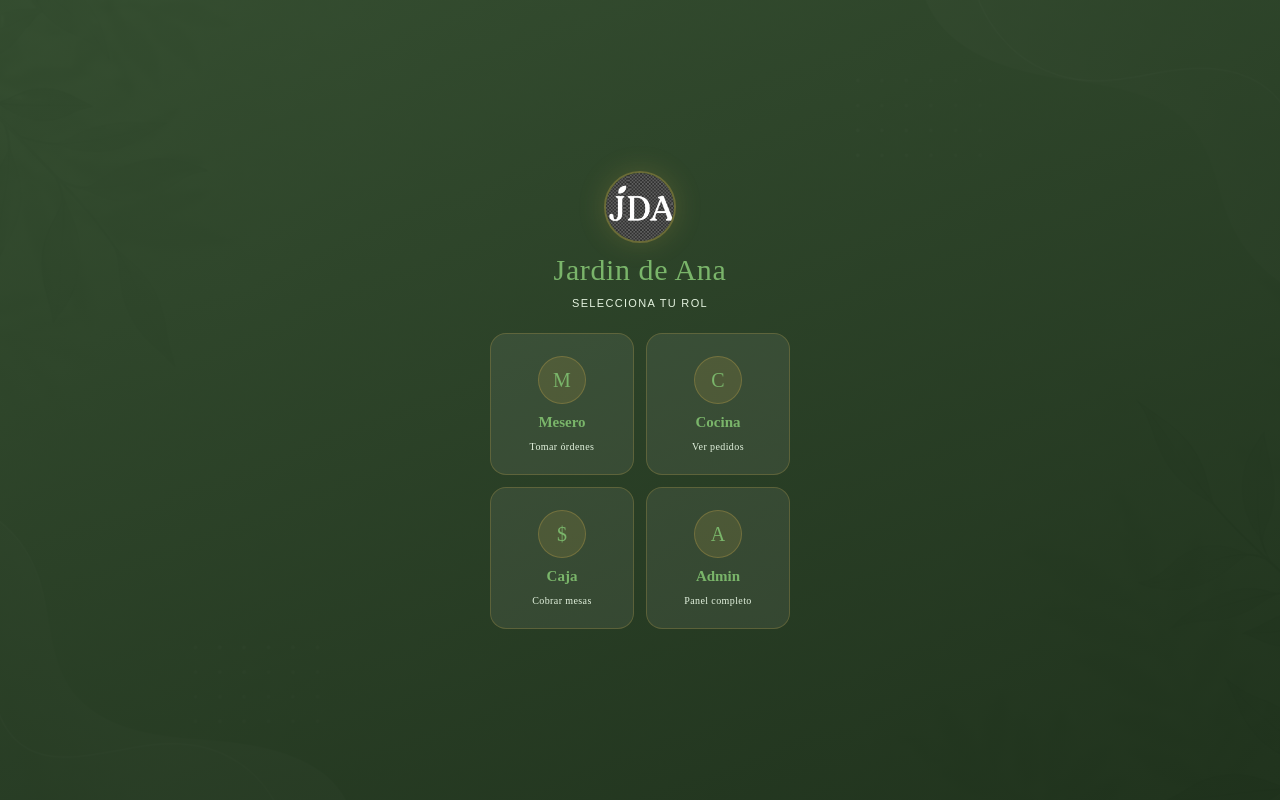
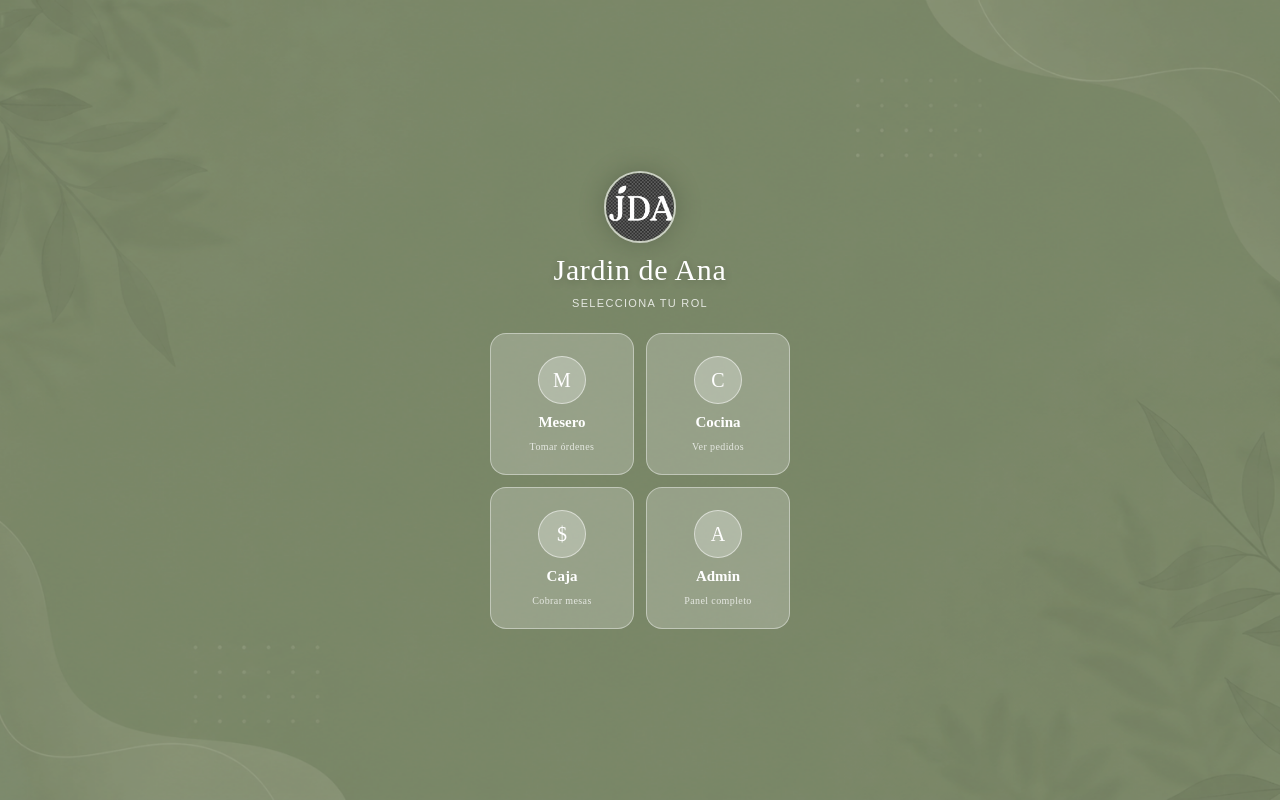
Before and after one commit to ejda2026/jardin-de-ana-pos, a plain HTML site: page index.html in a window 1280 px wide. Drawn offline with nearby package versions, Linux system fonts and the light colour scheme; no server answers.

Commit message:
feat: login con fondo visible, overlay minimo, cards glassmorphism blanco

```diff
--- a/index.html
+++ b/index.html
@@ -166,23 +166,23 @@ button:active,.mitem:active,.mbtn:active,.ctab:active,.vnbtn:active,.tkbtn:activ
 .lrole-card{
   display:flex;flex-direction:column;align-items:center;justify-content:center;gap:10px;
   padding:22px 16px;cursor:pointer;border-radius:16px;
-  background:rgba(255,255,255,.07);border:1.5px solid rgba(201,168,76,.25);
+  background:rgba(255,255,255,.22);border:1.5px solid rgba(255,255,255,.4);
   transition:background .2s,border-color .2s,transform .15s;
-  color:var(--gold2);font-family:'Fraunces',serif;
-}
-.lrole-card:hover{background:rgba(201,168,76,.15);border-color:rgba(201,168,76,.6);transform:translateY(-2px)}
-.lrole-icon{width:48px;height:48px;border-radius:50%;background:rgba(201,168,76,.15);border:1.5px solid rgba(201,168,76,.3);display:flex;align-items:center;justify-content:center;font-family:'Fraunces',serif;font-size:20px;color:var(--gold2)}
-.lrole-title{font-size:15px;font-weight:600}
-.lrole-sub{font-size:10px;color:var(--gold3);letter-spacing:.04em;text-align:center}
+  color:#fff;font-family:'Fraunces',serif;backdrop-filter:blur(6px);
+}
+.lrole-card:hover{background:rgba(255,255,255,.35);border-color:rgba(255,255,255,.7);transform:translateY(-2px)}
+.lrole-icon{width:48px;height:48px;border-radius:50%;background:rgba(255,255,255,.25);border:1.5px solid rgba(255,255,255,.5);display:flex;align-items:center;justify-content:center;font-family:'Fraunces',serif;font-size:20px;color:#fff}
+.lrole-title{font-size:15px;font-weight:600;color:#fff}
+.lrole-sub{font-size:10px;color:rgba(255,255,255,.75);letter-spacing:.04em;text-align:center}
 </style>
-<div id="login-screen" style="display:flex;position:fixed;inset:0;z-index:99999;flex-direction:column;align-items:center;justify-content:center;gap:24px;background:linear-gradient(160deg,#2d5228 0%,#1e3a1e 60%,#152b15 100%)">
+<div id="login-screen" style="display:flex;position:fixed;inset:0;z-index:99999;flex-direction:column;align-items:center;justify-content:center;gap:24px;background:#7a9b6a">
   <div id="login-bg" style="position:absolute;inset:0;background-image:url('login-bg.jpg');background-size:cover;background-position:center;opacity:0;transition:opacity 1s"></div>
-  <div style="position:absolute;inset:0;background:linear-gradient(160deg,rgba(30,58,30,.82) 0%,rgba(15,35,15,.88) 100%)"></div>
+  <div style="position:absolute;inset:0;background:rgba(20,40,20,.25)"></div>
 
   <div class="lg-brand" style="position:relative;display:flex;flex-direction:column;align-items:center;gap:10px">
-    <img src="favicon.png" style="width:72px;height:72px;border-radius:50%;object-fit:cover;border:2px solid rgba(201,168,76,.4);box-shadow:0 0 28px rgba(201,168,76,.2)" onerror="this.style.display='none'">
-    <div style="font-family:'Fraunces',serif;font-size:30px;color:var(--gold2);letter-spacing:.02em">Jardin de Ana</div>
-    <div style="font-size:11px;color:var(--gold3);letter-spacing:.12em;text-transform:uppercase">Selecciona tu rol</div>
+    <img src="favicon.png" style="width:72px;height:72px;border-radius:50%;object-fit:cover;border:2px solid rgba(255,255,255,.6);box-shadow:0 0 28px rgba(0,0,0,.2)" onerror="this.style.display='none'">
+    <div style="font-family:'Fraunces',serif;font-size:30px;color:#fff;letter-spacing:.02em;text-shadow:0 2px 8px rgba(0,0,0,.2)">Jardin de Ana</div>
+    <div style="font-size:11px;color:rgba(255,255,255,.8);letter-spacing:.12em;text-transform:uppercase">Selecciona tu rol</div>
   </div>
 
   <div class="lg-cards" style="position:relative;display:grid;grid-template-columns:1fr 1fr;gap:12px;width:300px">
@@ -1603,8 +1603,8 @@ button:active,.mitem:active,.mbtn:active,.ctab:active,.vnbtn:active,.tkbtn:activ
 
 <script src="https://cdnjs.cloudflare.com/ajax/libs/Chart.js/4.4.1/chart.umd.min.js"></script>
 <script src="https://cdnjs.cloudflare.com/ajax/libs/qrcodejs/1.0.0/qrcode.min.js"></script>
-<script src="js/globals.js?v=37"></script>
-<script src="js/app.js?v=37"></script>
+<script src="js/globals.js?v=38"></script>
+<script src="js/app.js?v=38"></script>
 <script type="module">
 import { initializeApp } from "https://www.gstatic.com/firebasejs/11.0.0/firebase-app.js";
 import { getDatabase, ref, set, onValue, update, remove, get, query, orderByKey, endBefore, runTransaction } from "https://www.gstatic.com/firebasejs/11.0.0/firebase-database.js";
```
